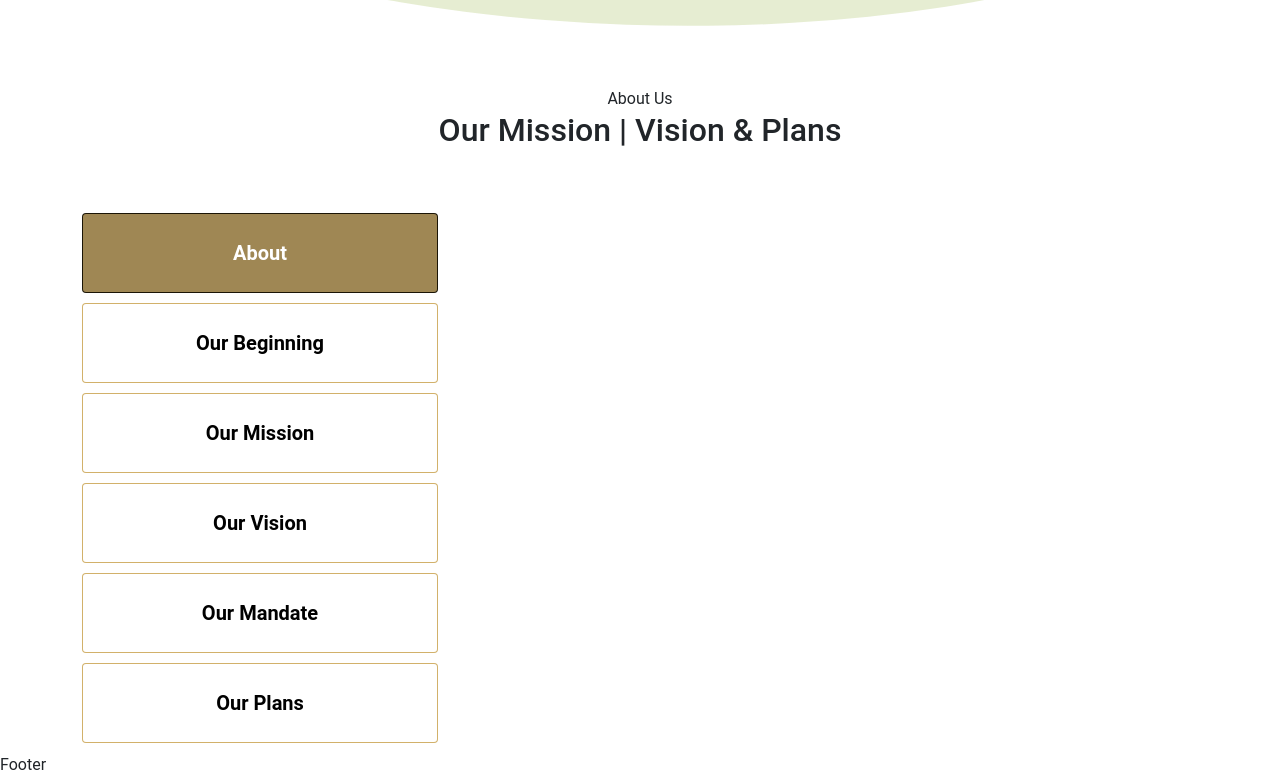
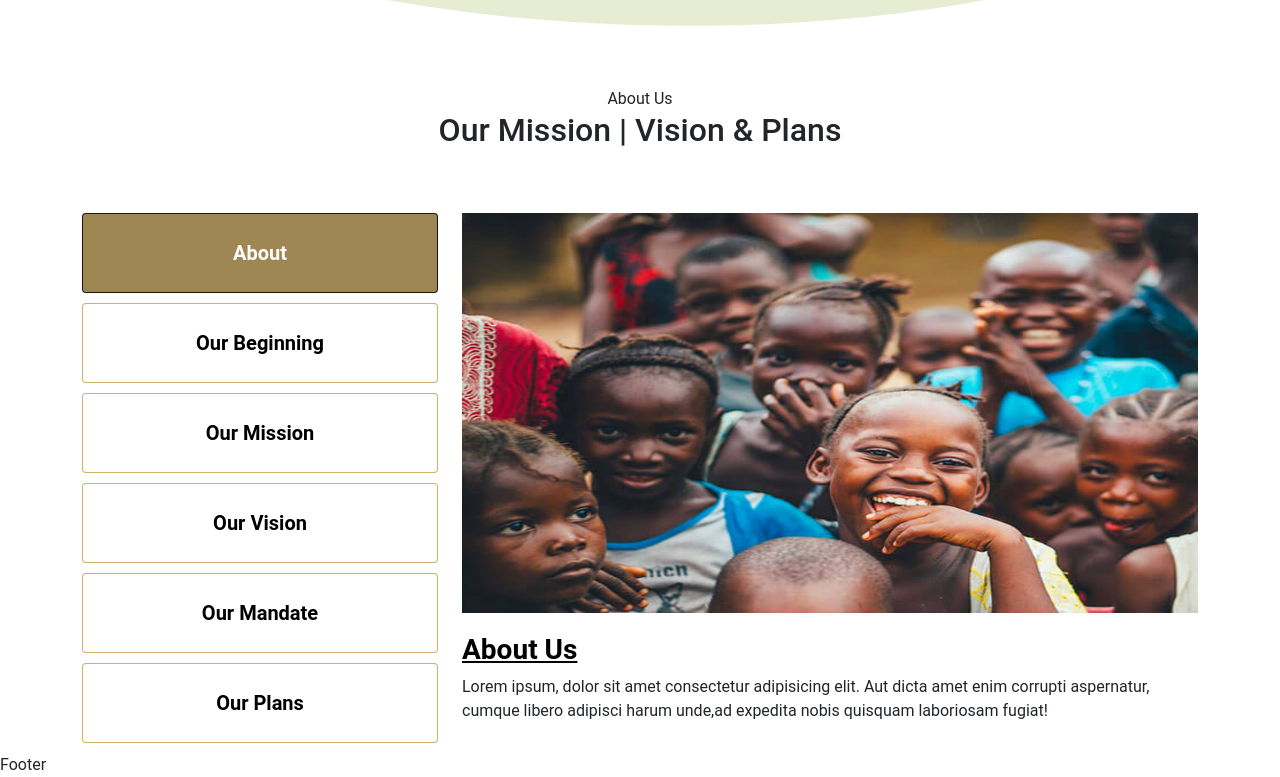
Before and after one commit to zeredogo/krypto-zone-charity, a React (Create React App) app: page / in a window 1280 px wide. Shown: the part 761-1538 px from the top of the page. Built offline with nearby package versions, Linux system fonts and the light colour scheme.

Commit message:
updating commit

```diff
--- a/src/component/About.jsx
+++ b/src/component/About.jsx
@@ -1,4 +1,5 @@
 import React from 'react'
+import About1 from '../images/about-1.jpg';
 
 const About = () => {
   return (
@@ -40,6 +41,19 @@ const About = () => {
             </li>
           </ul>
         </div>
+        <div className='col-md-8'>
+          <div className='tab-content'>
+            <div className='tab-pane container p-0
+             active' id='about-1'>
+              <img src={About1} className='img' alt='about image 1'/>
+              <h3><a href='#'>About Us</a></h3>
+              <p>Lorem ipsum, dolor sit amet consectetur adipisicing
+                 elit. Aut dicta amet enim corrupti aspernatur,
+                 cumque libero adipisci harum unde,ad expedita
+                 nobis quisquam laboriosam fugiat!</p>
+             </div>
+          </div>
+        </div>
        </div>
       </div>
     </section>
```
